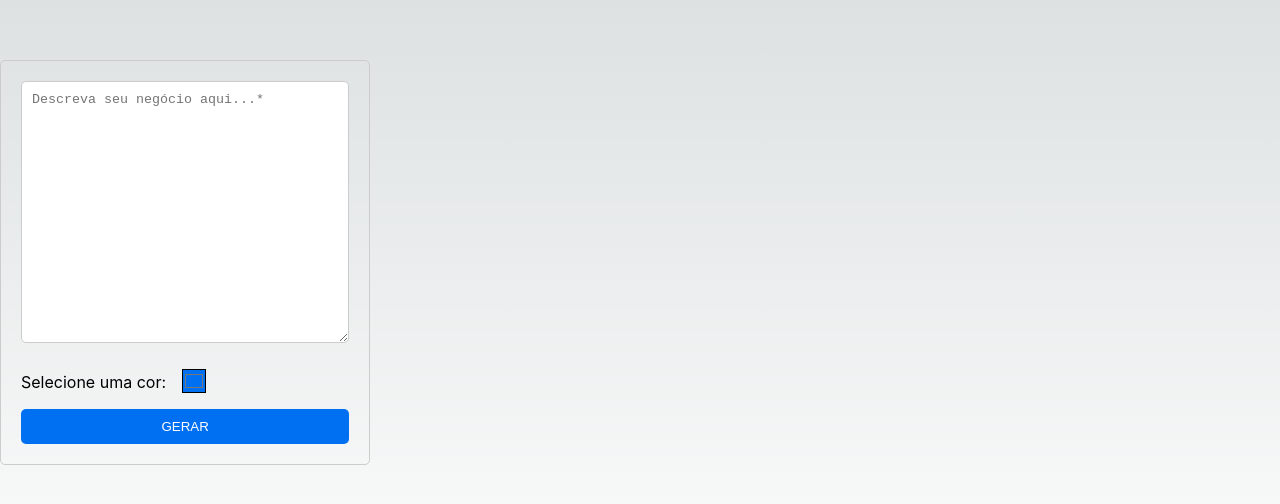
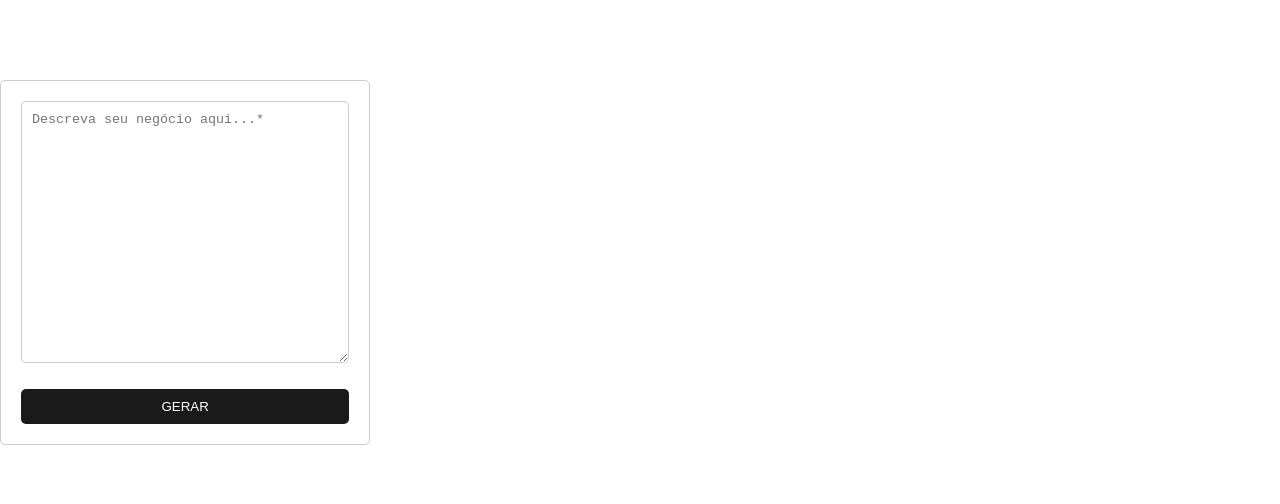
Before and after one commit to titi-lima/inova, a Next.js app: page / in a window 1280 px wide. Shown: the part 138-642 px from the top of the page. Built offline with nearby package versions, Linux system fonts and the light colour scheme.

Commit message:
removed colors feature, added modal

```diff
--- a/package.json
+++ b/package.json
@@ -21,8 +21,8 @@
     "openai": "^3.2.1",
     "react": "18.2.0",
     "react-dom": "18.2.0",
+    "react-spinners": "^0.13.8",
     "replicate": "^0.9.2",
-    "tinycolor2": "^1.6.0",
     "typescript": "5.0.3"
   }
 }
--- a/src/pages/api/generate.ts
+++ b/src/pages/api/generate.ts
@@ -50,7 +50,7 @@ export default async function generateIdeas(req: NextApiRequest, res: NextApiRes
       model: "text-davinci-003",
       prompt: generatePrompt(userIdea),
       temperature: 0.6,
-      max_tokens: 200,
+      max_tokens: 800,
     });
     res.status(200).json({ result: completion.data.choices[0].text });
   } catch(error : any) {
@@ -70,7 +70,7 @@ export default async function generateIdeas(req: NextApiRequest, res: NextApiRes
 }
 
 function generatePrompt(userIdea: string) {
-  return `Você está criando um aplicativo que gera nomes, slogans e pequenas descrições para novas empresas com base em uma ideia fornecida pelo usuário. Seu aplicativo precisa gerar 4 opções para cada categoria. Dada a seguinte ideia do usuário, forneça 4 opções para cada categoria:
+  return `Você está criando um aplicativo que gera nomes, slogans e pequenas descrições para novas empresas com base em uma ideia fornecida pelo usuário. Seu aplicativo precisa gerar 4 opções para cada categoria. Dada a seguinte ideia do usuário, forneça 4 opções para cada categoria em português:
 
 Ideia do usuário: ${userIdea}
 
@@ -86,7 +86,7 @@ Slogans:
 3.
 4.
 
-Pequena Descrição:
+Descrição:
 1.
 2.
 3.
--- a/src/pages/api/logo/index.ts
+++ b/src/pages/api/logo/index.ts
@@ -19,7 +19,7 @@ export default async function handler(req: NextApiRequest, res: NextApiResponse)
     return;
   }
 
-  const prompt = `Generate a logo for a business with the following idea: ${req.body.prompt}. ${req.body.color && `The color should be close to: ${req.body.color}.`} Be creative and design a logo that reflects the essence of the company. The output should be solely a logo.`;
+  const prompt = `Generate a logo for a business with the following idea in Portuguese: ${req.body.prompt}. Be creative and design a logo that reflects the essence of the company. The output should be solely a logo.`;
 
   const response = await axios.post("https://api.replicate.com/v1/predictions", {
     version: "9936c2001faa2194a261c01381f90e65261879985476014a0a37a334593a05eb",
--- a/src/pages/index.tsx
+++ b/src/pages/index.tsx
@@ -2,22 +2,8 @@ import { useState } from "react";
 import Head from "next/head";
 import { css, Global } from "@emotion/react";
 import styled from "@emotion/styled";
-import tinycolor from "tinycolor2";
 import axios from "axios";
-
-const ColorPickerWrapper = styled.div`
-  position: relative;
-  display: inline-block;
-  margin: 0 16px;
-`;
-
-const ColorPickerInput = styled.input<{ bgColor: string }>`
-  appearance: none;
-  width: 24px;
-  height: 24px;
-  background-color: ${(props) => props.bgColor};
-  cursor: pointer;
-`;
+import { ClimbingBoxLoader } from "react-spinners";
 
 const Container = styled.div`
   display: flex;
@@ -46,7 +32,7 @@ const Input = styled.textarea`
 
 const Button = styled.button`
   padding: 10px;
-  background-color: #0070f3;
+  background-color: #1a1a1a;
   color: white;
   border: none;
   border-radius: 5px;
@@ -82,38 +68,59 @@ const FrameTop = styled.div`
 `;
 
 const RoundImage = styled.img`
-  width: 50px;
-  height: 50px;
+  width: 80px;
+  height: 80px;
   border-radius: 50%;
   object-fit: cover;
 `;
 
-const generateSimilarColors = (color: string) => {
-  const baseColor = tinycolor(color);
-  const colors = [baseColor.toHexString()];
-  for (let i = 0; i < 3; i++) {
-    colors.push(
-      baseColor
-        .clone()
-        .spin(10 * (i + 1))
-        .toHexString()
-    );
+const ModalOverlay = styled.div`
+  position: fixed;
+  top: 0;
+  left: 0;
+  right: 0;
+  bottom: 0;
+  background-color: rgba(0, 0, 0, 0.5);
+  display: flex;
+  justify-content: center;
+  align-items: center;
+  z-index: 999;
+`;
+
+const ModalContent = styled.div`
+  background-color: #fff;
+  padding: 20px;
+  border-radius: 5px;
+  max-width: 800px;
+  width: 100%;
+  max-height: 90vh;
+  overflow-y: auto;
+  box-shadow: 0 2px 6px rgba(0, 0, 0, 0.1);
+  transform: translateY(20%);
+  opacity: 0;
+  transition: all 0.3s ease-out;
+  &.active {
+    transform: translateY(0);
+    opacity: 1;
   }
-  return colors;
-};
+`;
 
 const sleep = (ms: number) => new Promise((r) => setTimeout(r, ms));
 
 export default function Home() {
   const [businessDescription, setBusinessDescription] = useState("");
+  const [isLoading, setIsLoading] = useState(false);
 
-  const [selectedColorIndex, setSelectedColorIndex] = useState(0);
-  const [colors, setColors] = useState([
-    "#0070f3",
-    "#3c90df",
-    "#6aa8cb",
-    "#98c0b7",
-  ]);
+  const CenteredImage = styled.img`
+    width: 80%;
+    max-width: 200px;
+    height: auto;
+    margin: 0 auto;
+    display: block;
+    object-fit: cover;
+    border-radius: 50%;
+  `;
+
   const [frames, setFrames] = useState<
     {
       color: string;
@@ -123,11 +130,20 @@ export default function Home() {
       image: string;
     }[]
   >([]);
+  const [activeFrameIndex, setActiveFrameIndex] = useState<number | null>(null);
+
+  const openFrame = (index: number) => {
+    setActiveFrameIndex(index);
+  };
+
+  const closeFrame = () => {
+    setActiveFrameIndex(null);
+  };
   const handleGenerate = async () => {
+    setIsLoading(true);
     const response = await axios
       .post("/api/logo", {
         prompt: businessDescription,
-        color: colors[selectedColorIndex],
       })
       .then((res) => {
         console.log(res.data);
@@ -156,10 +172,12 @@ export default function Home() {
     console.log({ prediction });
     if (status === "failed") {
       alert("Failed to generate logo");
+      setIsLoading(false);
       return;
     }
     const [companyNames, slogans, smallDescriptions] = result
       .trim()
+      .replace(/"/g, "")
       .split("\n\n")
       .map((item) =>
         item
@@ -168,22 +186,17 @@ export default function Home() {
           .map((item) => item.slice(3))
       );
 
-    const newFrames = colors.map((color, index) => ({
-      color,
+    const newFrames = prediction?.data?.output?.map(
+      (logo: string, index: number) => ({
         title: companyNames[index],
         slogan: slogans[index],
         description: smallDescriptions[index],
-      image: prediction?.data.output[index],
-    }));
+        image: logo,
+      })
+    );
+    setIsLoading(false);
     setFrames(newFrames);
   };
-
-  const handleColorChange = (e: any) => {
-    const newColor = e.target.value;
-    const updatedColors = generateSimilarColors(newColor);
-    setColors(updatedColors);
-  };
-
   return (
     <>
       <Head>
@@ -217,34 +230,74 @@ export default function Home() {
             value={businessDescription}
             onChange={(e) => setBusinessDescription(e.target.value)}
           />
-          <div>
-            <label htmlFor="color">Selecione uma cor:</label>
-            <ColorPickerWrapper>
-              <ColorPickerInput
-                id="color"
-                type="color"
-                onChange={handleColorChange}
-                value={colors[selectedColorIndex]}
-                bgColor={colors[selectedColorIndex]}
-              />
-            </ColorPickerWrapper>
-          </div>
           <Button type="submit"> GERAR </Button>
         </Form>
 
         <FramesContainer>
-          {frames?.map((frame, index) => (
-            <Frame key={index} bgColor={frame.color}>
+          {isLoading ? (
+            <div
+              style={{
+                width: "100%",
+                display: "flex",
+                justifyContent: "center",
+              }}
+            >
+              <ClimbingBoxLoader size={20} />
+            </div>
+          ) : (
+            <>
+              {activeFrameIndex !== null && (
+                <ModalOverlay onClick={closeFrame}>
+                  <ModalContent
+                    className="active"
+                    onClick={(e) => e.stopPropagation()}
+                  >
+                    {frames?.length ? (
+                      <Frame bgColor={"#fff9de"}>
                         <FrameTop>
-                <RoundImage src={frame.image} alt="Placeholder" />
+                          <RoundImage
+                            src={frames[activeFrameIndex].image}
+                            alt="Placeholder"
+                          />
                           <div>
-                  <h2>{frame.title}</h2>
-                  <h3>{frame.slogan}</h3>
+                            <h1>{frames[activeFrameIndex].title}</h1>
+                            <h2 style={{ marginTop: "8px" }}>
+                              {frames[activeFrameIndex].slogan}
+                            </h2>
                           </div>
                         </FrameTop>
-              <p style={{ marginTop: "16px" }}>{frame.description}</p>
+                        <p style={{ marginTop: "16px" }}>
+                          {frames[activeFrameIndex].description}
+                        </p>
+                      </Frame>
+                    ) : (
+                      <div
+                        style={{
+                          width: "100%",
+                          display: "flex",
+                          justifyContent: "center",
+                        }}
+                      >
+                        <ClimbingBoxLoader size={20} />
+                      </div>
+                    )}
+                  </ModalContent>
+                </ModalOverlay>
+              )}
+              {!isLoading &&
+                frames.map((frame, index) => (
+                  <Frame
+                    key={index}
+                    bgColor={"#fff9de"}
+                    style={{ cursor: "pointer" }}
+                    onClick={() => openFrame(index)}
+                  >
+                    <h1 style={{ textAlign: "center" }}>{frame.title}</h1>
+                    <CenteredImage src={frame.image} alt="Placeholder" />
                   </Frame>
                 ))}
+            </>
+          )}
         </FramesContainer>
       </Container>
     </>
--- a/src/styles/globals.css
+++ b/src/styles/globals.css
@@ -1,13 +1,13 @@
 :root {
   --max-width: 1100px;
   --border-radius: 12px;
-  --font-mono: ui-monospace, Menlo, Monaco, 'Cascadia Mono', 'Segoe UI Mono',
-    'Roboto Mono', 'Oxygen Mono', 'Ubuntu Monospace', 'Source Code Pro',
-    'Fira Mono', 'Droid Sans Mono', 'Courier New', monospace;
+  --font-mono: ui-monospace, Menlo, Monaco, "Cascadia Mono", "Segoe UI Mono",
+    "Roboto Mono", "Oxygen Mono", "Ubuntu Monospace", "Source Code Pro",
+    "Fira Mono", "Droid Sans Mono", "Courier New", monospace;
 
-  --foreground-rgb: 0, 0, 0;
+  /* --foreground-rgb: 0, 0, 0;
   --background-start-rgb: 214, 219, 220;
-  --background-end-rgb: 255, 255, 255;
+  --background-end-rgb: 255, 255, 255; */
 
   --primary-glow: conic-gradient(
     from 180deg at 50% 50%,
```
Also changed, not shown: 1 other file (tests, documents, lock files or other folders). Lines whose indentation alone changed are shown as unchanged.
